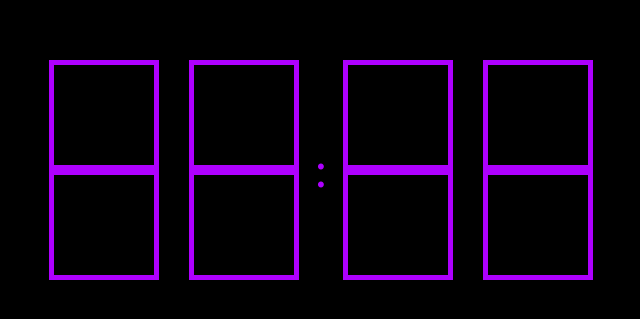
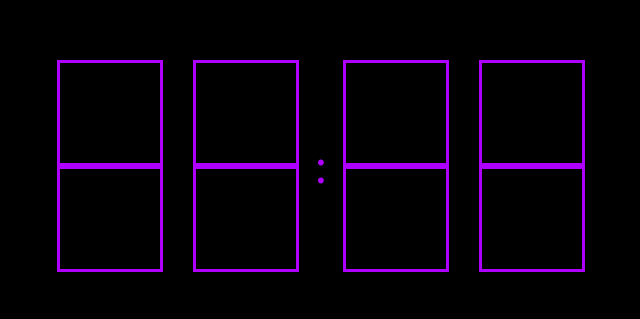
Before and after one commit to Tomsanchis/Horloge, a plain HTML site: page index.html in a window 1280 px wide. Shown: the part 105-424 px from the top of the page, without its empty margins (319-959 px from the left). Drawn offline with Linux system fonts and the light colour scheme.

Commit message:
modified a px for boder of div

```diff
--- a/css/style.css
+++ b/css/style.css
@@ -25,7 +25,7 @@ body {
 
 .hourtop, .hourbottom, .minutetop, .minutebottom {
     padding: 50px;
-    border: solid 5px rgb(174, 0, 255);
+    border: solid 3px rgb(174, 0, 255);
 }
 
 .time {
```
